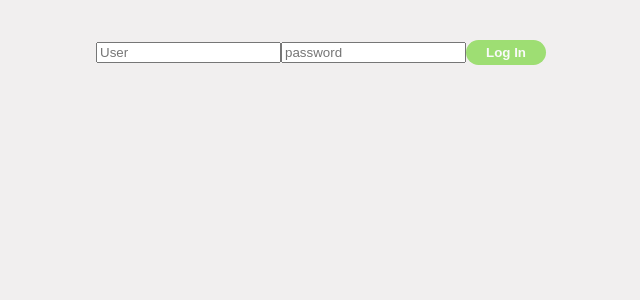
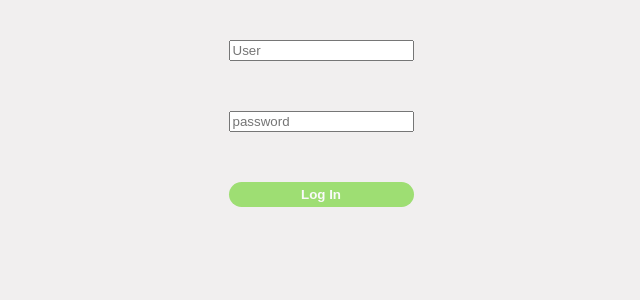
Before and after one commit to nicolas-camacho/expenzio-frontend, a React (Vite) app: page / in a window 1280 px wide. Shown: the top 300 px of the page, without its empty margins (319-959 px from the left). Built offline with nearby package versions, Linux system fonts and the light colour scheme.

Commit message:
feat: create login component

```diff
--- a/src/App.scss
+++ b/src/App.scss
@@ -8,3 +8,8 @@
 body {
   background-color: #F1EFEF;
 }
+
+main {
+  display: grid;
+  place-items: center;
+}
--- a/src/components/Login/index.tsx
+++ b/src/components/Login/index.tsx
@@ -1,12 +1,14 @@
 import { BaseButton } from "../Buttons"
+
+import "./login.scss"
 
 const Login = () => {
     return (
-        <>
+        <div className="login">
             <input placeholder="User" type="text"></input>
             <input type="password" name="password" placeholder="password" />
             <BaseButton onClick={() => null}>Log In</BaseButton>
-        </>
+        </div>
     )
 }
 
--- a/src/components/Login/login.scss
+++ b/src/components/Login/login.scss
@@ -0,0 +1,5 @@
+.login {
+    display: flex;
+    flex-direction: column;
+    gap: 50px;
+}
```
